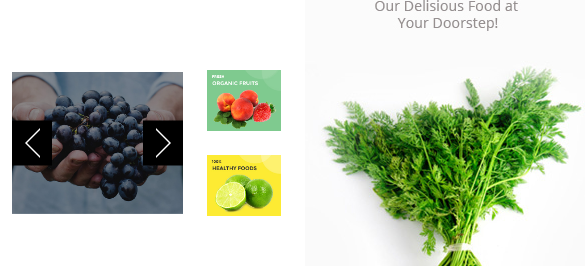
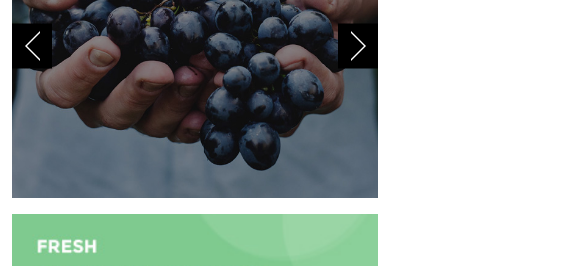
Before and after one commit to EhsonjonKomiljonov/green-sale, a React (Vite) app: page / in a window 390 px wide. Shown: the part 271-537 px from the top of the page, 585 px wide, since content can reach past the window. Built offline with nearby package versions, Linux system fonts and the light colour scheme.

Commit message:
Hero responsive end

```diff
--- a/src/components/Hero/Hero.jsx
+++ b/src/components/Hero/Hero.jsx
@@ -15,10 +15,10 @@ export const Hero = () => {
   };
   return (
     <>
-      <section className='hero pt-5 '>
+      <section className='hero pt-5'>
         <div className='container'>
-          <div className='hero__inner row align-items-center '>
-            <div className='col-6'>
+          <div className='hero__inner row justify-content-center  align-items-center '>
+            <div className='col-12 col-sm-8 col-md-6'>
               <Slider {...settings}>
                 <img
                   src={cardBg}
@@ -30,7 +30,7 @@ export const Hero = () => {
                 />{' '}
               </Slider>
             </div>
-            <div className='col-3 d-flex flex-column  gap-4 '>
+            <div className='col-sm-4 col-12 pt-sm-0 col-md-3 pt-3 d-flex flex-column mx-auto mx-sm-0 gap-4 '>
               <img
                 src={cardBg2}
                 alt=''
@@ -40,8 +40,9 @@ export const Hero = () => {
                 alt=''
               />{' '}
             </div>
-            <div className='col-3'>
+            <div className='col-md-3 col-sm-5 col-12 text-center '>
               <img
+                className='w-100 '
                 src={cardBg3}
                 alt=''
               />
```
